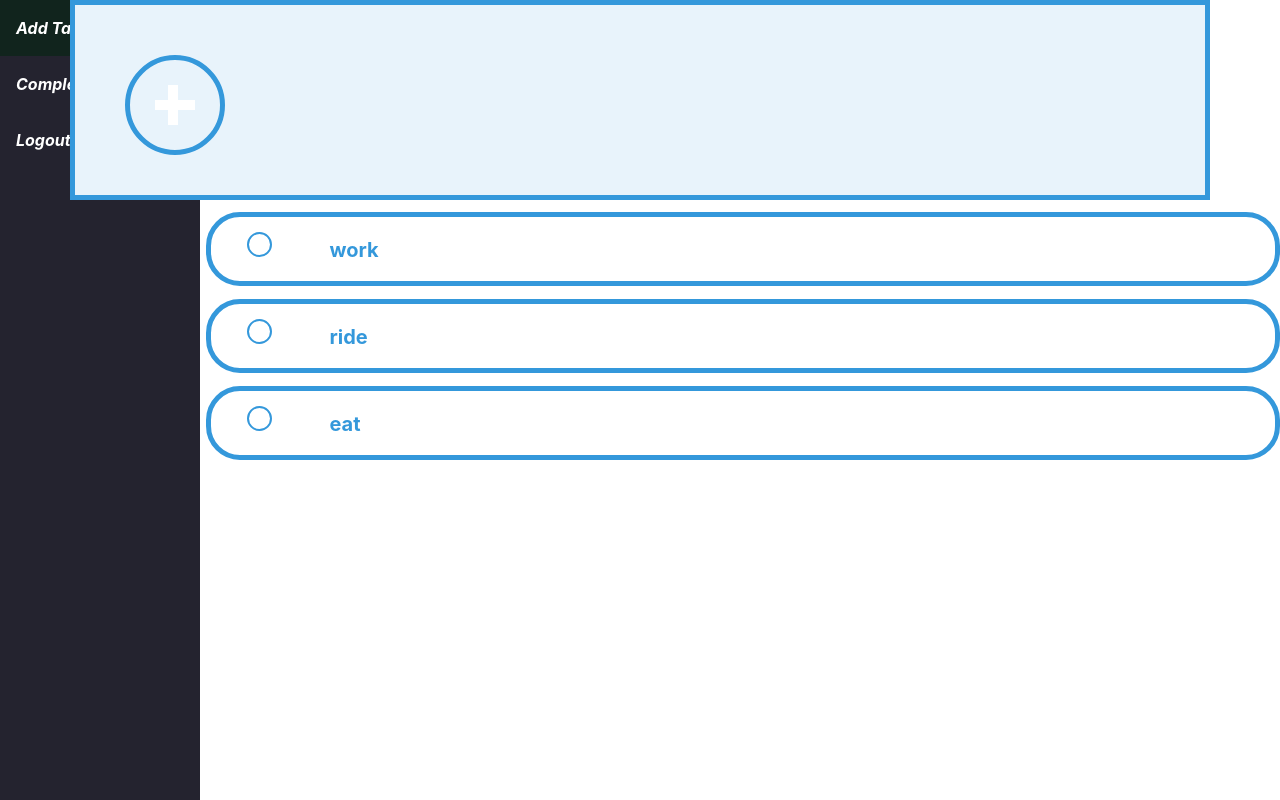
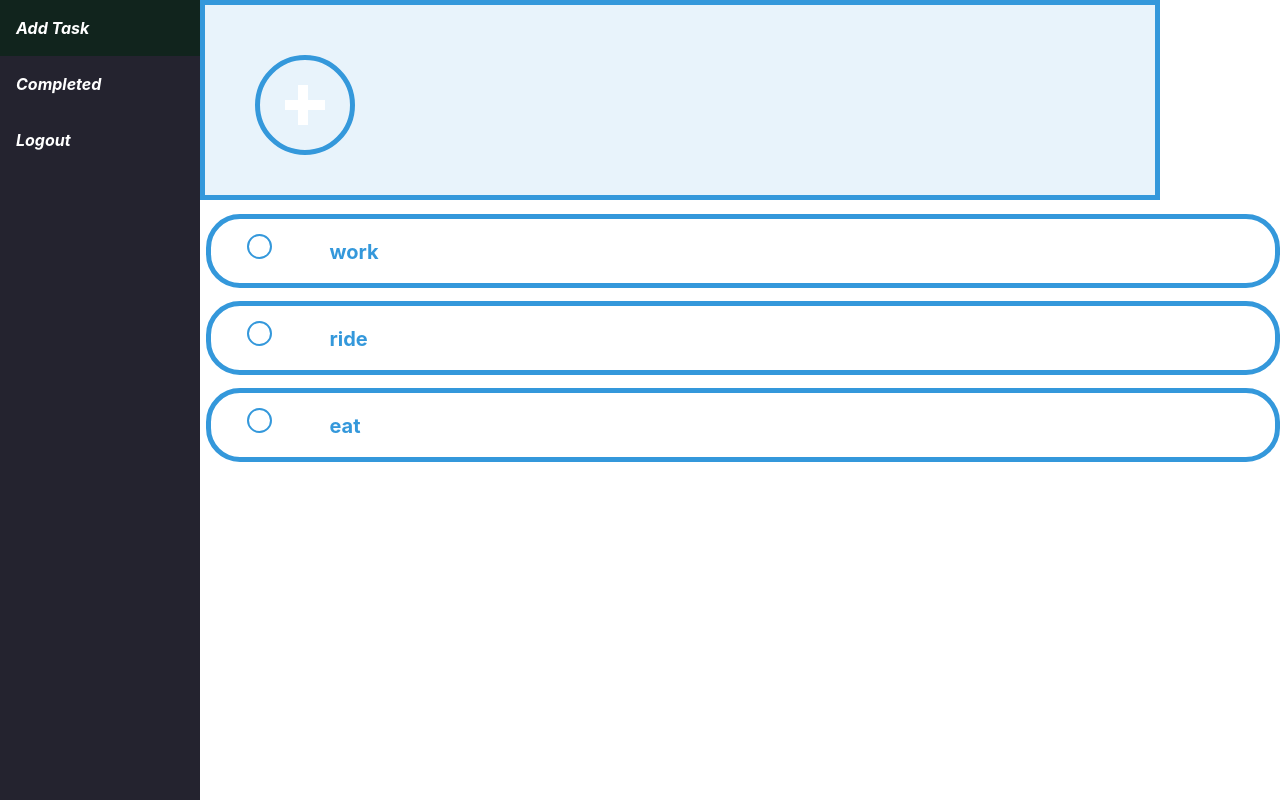
Before and after one commit to rakinplaban/todo_app, a PHP site: page / in a window 1280 px wide. Run offline with PHP 8.4, Linux system fonts and the light colour scheme; a user stored in the database is signed in; data comes from the database, SQL or seed files in the repository.

Commit message:
frontend completed

```diff
--- a/index.php
+++ b/index.php
@@ -220,6 +220,7 @@
                         // Update UI to mark the task as completed
                         target.style.backgroundColor = 'green';
                         target.parentElement.style.opacity = '0';
+                        location.reload();
                     } else {
                         console.error('Failed to update task completion status.');
                     }
--- a/styles.css
+++ b/styles.css
@@ -100,7 +100,8 @@ div.content {
 }
 /* Plus sign inside a circle and the circle inside a square */
 .container {
-  width: 200px;
+  width: 75% !important;
+  margin: 0px 4px 14px 200px !important;
   height: 200px;
   background-color: #e8f3fb;
   position: relative;
@@ -166,7 +167,7 @@ div.content {
   padding-left: 166px;
 }
 .tasklist ul li {
-  margin: 12px auto 13px;
+  margin: 0px auto 13px;
   padding: 15px 0px 16px 36px;
   border: 5px solid #3498db;
   border-radius: 34px;
--- a/styles.scss
+++ b/styles.scss
@@ -99,20 +99,14 @@ label{
   $bg_color : #e8f3fb;
 
 .container {
-    width: 200px;
-    height: 200px;
-    background-color: $bg_color;
-    position: relative;
-    border: $border;
+  width: 75% !important;
+  margin: 0px 4px 14px 200px !important;
+  height: 200px;
+  background-color: #e8f3fb;
+  position: relative;
+  border: 5px solid #3498db;
 }
 
-// .container{
-//   width: 75%;
-//     padding-right: 15px;
-//     padding-left: 15px;
-//     margin-right: 9px;
-//     margin-left: 210px;
-// }
 
 .circle {
     width: 100px;
@@ -128,27 +122,6 @@ label{
     border: $border;
 }
 
-// .plus {
-//     width: 40px;
-//     height: 10px;
-//     background-color: white; /* White plus sign color */
-//     position: absolute;
-//     border: 2px solid #3498db;
-// }
-
-// .horizontal-line {
-//     position: absolute;
-//     top: 50%;
-//     left: 50%;
-//     transform: translate(-50%, -50%);
-// }
-
-// .vertical-line {
-//     position: absolute;
-//     top: 50%;
-//     left: 50%;
-//     transform: translate(-50%, -50%) rotate(90deg);
-// }
 
 .plus {
   width: 40px;
@@ -196,7 +169,7 @@ label{
   padding-left: 166px;
   ul{
     li{
-      margin: 12px auto 13px;
+      margin: 0px auto 13px;
       padding: 15px 0px 16px 36px;
       border: 5px solid #3498db;
       border-radius: 34px;
```
Also changed, not shown: README.md (added), 1 other file.
